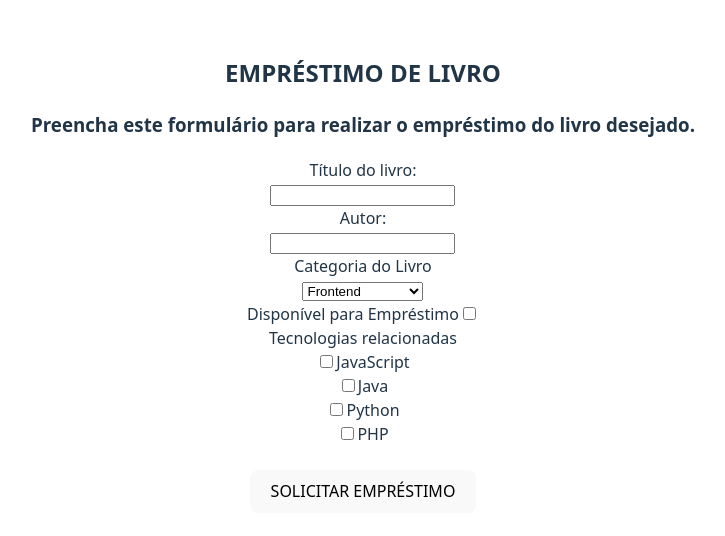
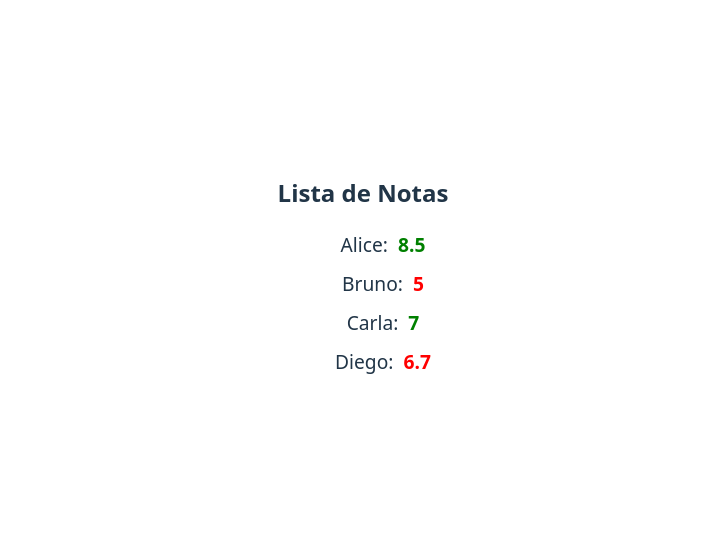
Before and after one commit to Kayque-Moreno/Projeto_Integrador_5, a React (Vite) app in the folder my-app/: page / in a window 1280 px wide. Shown: the part 126-662 px from the top of the page, without its empty margins (277-1002 px from the left). Built offline with nearby package versions, Linux system fonts and the light colour scheme.

Commit message:
Exercícios pt1

```diff
--- a/my-app/src/App.jsx
+++ b/my-app/src/App.jsx
@@ -1,6 +1,10 @@
 import './App.css'
+import ListaAlunos from './components/AULA_06-05/EX04/ListaAlunos'
+{/*import Menu from './components/AULA_06-05/EX03/Menu'
+import ListaProdutos from './components/AULA_06-05/EX02/ListaProdutos'
+import CardSimples from './components/AULA_06-05/EX01/CardSimples'
 import CadastroLivro from './components/CadastroLivro/Cadastrar'
-{/*import FormularioCadastro from './components/ExercicioFormulario/Form'
+import FormularioCadastro from './components/ExercicioFormulario/Form'
 import Formulario from './components/Cadastro_Simples/Formulario'
 import Saudacao from './components/Campo_Nome_Dinamico/Saudacao'
 import Contar from './components/Contador_Interativo/Contar'
@@ -27,8 +31,12 @@ function App() {
 
   return (
      <div>
+      <ListaAlunos/>
+      {/*<Menu/>
+      <ListaProdutos/>
+         <CardSimples/>
          <CadastroLivro/>
-         {/*<FormularioCadastro/>
+         <FormularioCadastro/>
          <Formulario/>
          <Saudacao/>
          <Contar/>
--- /dev/null
+++ b/my-app/src/components/AULA_06-05/EX01/CardSimples.css
@@ -0,0 +1,10 @@
+.fundo{
+    background-color: beige;
+    padding: 20px;
+    border-radius: 10%;
+}
+
+.botao:hover{
+    background-color: black;
+    color: white;
+}
--- /dev/null
+++ b/my-app/src/components/AULA_06-05/EX01/CardSimples.jsx
@@ -0,0 +1,11 @@
+import './CardSimples.css';
+function CardSimples(){
+    return(
+        <div className='fundo'>
+            <p>Nome: Kayque Moreno</p>
+            <p>Curso: Engenharia de Software</p>
+            <button className='botao'>Ver Perfil</button>
+        </div>
+    )
+}
+export default CardSimples
--- /dev/null
+++ b/my-app/src/components/AULA_06-05/EX02/ListaProdutos.css
@@ -0,0 +1,32 @@
+/* Container principal */
+.container {
+  padding: 20px;
+  font-family: Arial, sans-serif;
+  max-width: 400px;
+}
+
+
+.produto-card {
+  display: flex;
+  justify-content: space-between;
+  padding: 15px;
+  margin-bottom: 12px;
+  border-radius: 8px;
+  cursor: pointer;
+  transition: transform 0.2s, filter 0.2s;
+}
+
+
+.produto-card:hover {
+  transform: translateX(10px);
+  filter: brightness(0.9);
+}
+
+.nome {
+  font-weight: bold;
+}
+
+
+.card-azul { background-color: #bbdefb; }
+.card-verde { background-color: #c8e6c9; }
+.card-amarelo { background-color: #fff9c4; }
--- /dev/null
+++ b/my-app/src/components/AULA_06-05/EX02/ListaProdutos.jsx
@@ -0,0 +1,24 @@
+import './ListaProdutos.css';
+
+function ListaProdutos() {
+  const produtos = [
+    { id: 1, nome: "Teclado", preco: "R$ 250", classe: "card-azul" },
+    { id: 2, nome: "Mouse Gamer", preco: "R$ 120", classe: "card-verde" },
+    { id: 3, nome: "Monitor 144hz", preco: "R$ 1.100", classe: "card-amarelo" },
+  ];
+
+  return (
+    <div className="container">
+      <h1>Lista de Produtos</h1>
+
+      {produtos.map((produto) => (
+        <div key={produto.id} className={`produto-card ${produto.classe}`}>
+          <span className="nome">{produto.nome}</span>
+          <span className="preco">{produto.preco}</span>
+        </div>
+      ))}
+    </div>
+  );
+}
+
+export default ListaProdutos;
--- /dev/null
+++ b/my-app/src/components/AULA_06-05/EX03/Menu.css
@@ -0,0 +1,22 @@
+
+.menu {
+  display: flex;
+  list-style: none;
+  gap: 30px;
+  background-color: #333;
+  padding: 20px;
+  margin: 0;
+}
+
+.menu-link:hover {
+  color: #00d1b2;
+  text-decoration: underline;
+}
+
+.menu-link {
+  text-decoration: none;
+  color: white;
+  font-family: Arial, sans-serif;
+  font-weight: bold;
+  transition: 0.3s;
+}
--- /dev/null
+++ b/my-app/src/components/AULA_06-05/EX03/Menu.jsx
@@ -0,0 +1,19 @@
+import './Menu.css'
+function Menu(){
+    const links = ["Home", "Produtos", "Contato", "Sobre"]
+
+    return(
+        <nav className="navbar">
+            <ul className="menu">
+                {links.map((item, index)=>(
+                    <li key={index} className="menu">
+                        <a href={`#${item}`} className="menu-link">
+                            {item}
+                        </a>
+                    </li>
+                ))}
+            </ul>
+        </nav>
+    )
+}
+export default Menu
--- /dev/null
+++ b/my-app/src/components/AULA_06-05/EX04/ListaAlunos.css
@@ -0,0 +1,21 @@
+.container {
+  padding: 20px;
+}
+
+.item {
+  list-style: none;
+  margin-bottom: 10px;
+  font-size: 1.2rem;
+}
+
+.aprovado {
+  color: green;
+  font-weight: bold;
+  margin-left: 10px;
+}
+
+.reprovado {
+  color: red;
+  font-weight: bold;
+  margin-left: 10px;
+}
--- /dev/null
+++ b/my-app/src/components/AULA_06-05/EX04/ListaAlunos.jsx
@@ -0,0 +1,27 @@
+import './ListaAlunos.css';
+
+function ListaAlunos() {
+  const alunos = [
+    { id: 1, nome: "Alice", nota: 8.5 },
+    { id: 2, nome: "Bruno", nota: 5.0 },
+    { id: 3, nome: "Carla", nota: 7.0 },
+    { id: 4, nome: "Diego", nota: 6.7 },
+  ];
+
+  return (
+    <div className="container">
+      <h2>Lista de Notas</h2>
+      <ul>
+        {alunos.map((aluno) => (
+          <li key={aluno.id} className="item">
+            {aluno.nome}:
+            <span className={aluno.nota >= 7 ? 'aprovado' : 'reprovado'}>
+               {aluno.nota}
+            </span>
+          </li>
+        ))}
+      </ul>
+    </div>
+  );
+}
+export default ListaAlunos;
--- a/my-app/src/components/CadastroLivro/Cadastrar.jsx
+++ b/my-app/src/components/CadastroLivro/Cadastrar.jsx
@@ -1,151 +1,145 @@
-import {useState} from "react"
+import { useState } from "react";
 
-function CadastroLivro(){
-    const[formulario,setForm] = useState({
-        titulo : "",
-        autor : "",
-        categoria : "frontend",
-        disponivel_para_emprestimo : "",
-        tecnologias_relacionadas : [],
-        //criação das variáveis para armazenar os dados
-    })
+function CadastroLivro() {
 
-const [erro, setErro] = useState("")
+  const [form, setForm] = useState({
+    livro: "",
+    autor: "",
+    categoria: "",
+    disponivel_para_emprestimo: false,
+    javascript : false,
+    java : false,
+    python : false,
+    php : false
+  });
 
-function handleChange(event){
-    const{name, type, value, checked} = event.target;
+  function handleChange(event) {
+    const { name, value, type, checked } = event.target;
 
+    console.log(checked)
+    console.log(name)
+    console.log(type)
     setForm({
-        ...formulario,
-        tecnologias_relacionadas : lista
-    })
+      ...form,
+      [name]: type === 'checkbox' ? checked : value
 
+    });
+
+    console.log(form)
+
+  }
+
+  function handleSubmit(event) {
+    event.preventDefault();
+
+    console.log("Livro: ", form.livro);
+    console.log("Autor: ", form.autor);
+    console.log("Categoria: ", form.categoria)
+
+    alert("Empréstimo realizado com sucesso!")
+
+  }
+
+  function apagarDados(){
     setForm({
-        ...formulario,
-        [name] : type === 'checkbox' ? checked : value
-        //verificação para armazenar os dados inseridos
+      livro: "",
+      autor: "",
+      categoria: "",
+      disponivel_para_emprestimo: "",
+      tecnologias_relacionada:{
+        javascript : false,
+        java : false,
+        python : false,
+        php : false
+      }
     })
   }
 
-function handleSubmit(event){
-    event.preventDefault();//impede o recarregamento da página ao enviar os dados
-
-        if(!formulario.titulo || !formulario.autor || !formulario.categoria){
-            setErro("Preencha os campos obrigatórios!");
-            return;
-        }
-
-        setErro("");
-
-    console.log("Título: ", formulario.titulo);
-    console.log("Autor: ", formulario.autor);
-    console.log("Categoria: ", formulario.categoria);
-    console.log("Disponível para empréstimo: ", formulario.disponivel_para_emprestimo);
-    console.log("Tecnologias relacionadas ao livro:  ", formulario.tecnologias_relacionadas);
-    alert("Empréstimo realizado com sucesso!!!", formulario);
-}
-
-return(
+  return (
     <div>
-        <h2>EMPRÉSTIMO DE LIVRO</h2>
-        <h3>Preencha este formulário para realizar o empréstimo do livro desejado.</h3>
+      <h2>Cadastro de Livro</h2>
 
       <form onSubmit={handleSubmit}>
+
         <div>
-                <label>Título do livro: </label> <br></br>
+          <label>Livro: </label>
           <input
-                    type = "text"
-                    name = "titulo"
-                    value = {formulario.titulo}
-                    onChange = {handleChange}
+            type="text"
+            name="livro"
+            value={form.livro}
+            onChange={handleChange}
+
           />
         </div>
 
         <div>
-                <label>Autor: </label><br />
+          <label>Autor: </label>
           <input
-                    type = "text"
-                    name = "autor"
-                    value = {formulario.autor}
-                    onChange = {handleChange}
+            type="text"
+            name="autor"
+            value={form.autor}
+            onChange={handleChange}
+
           />
         </div>
 
         <div>
-                <label>Categoria do Livro</label> <br />
+          <label>Categoria do Livro: </label>
           <select
               name = "categoria"
-                    value = {formulario.categoria}
-                    onChange = {handleChange}>
-
-                    <option value="frontend">Frontend</option>
-                    <option value="backend">Backend</option>
-                    <option value="bd">Banco de Dados</option>
-                    <option value="mobile">Mobile</option>
+              value = {form.categoria}
+              onChange={handleChange}>
+              <option value = "Frontend">Frontend</option>
+              <option value = "Backend">Backend</option>
+              <option value = "Banco de Dados">Banco de Dados</option>
+              <option value = "Mobile">Mobile</option>
           </select>
         </div>
 
         <div>
-                <label>Disponível para Empréstimo</label>
+          <label>Livro disponível para empréstimo: </label>
           <input
             type = "checkbox"
-                value = {formulario.disponivel_para_emprestimo}
             name = "disponivel_para_emprestimo"
-                onChange = {handleChange}
+            value = {form.disponivel_para_emprestimo}
+            onChange={handleChange}
           />
         </div>
 
         <div>
-                <label>Tecnologias relacionadas</label><br/>
-                <label>
+          <label>Tecnologias relacionadas ao livro: </label>
           <input
-                        type = "checkbox"
-                        name = "tecnologias_relacionadas"
-                        value = "JavaScript"
-                        checked = {formulario.tecnologias_relacionadas.includes("JavaScript")}
-                        onChange = {handleChange}
-                    />
-                    JavaScript
-                </label>  <br/>
+            type="checkbox"
+            name = "javascript"
+            value = {form.javascript}
+            onChange={handleChange}
+            /> JavaScript
 
-                <label>
             <input
-                        type = "checkbox"
-                        name = "tecnologias_relacionadas"
-                        value = "Java"
-                        checked = {formulario.tecnologias_relacionadas.includes("Java")}
-                        onChange = {handleChange}
-                    />
-                    Java
-                </label>  <br/>
+            name = "java"
+            type="checkbox"
+            value = {form.java}
+            onChange={handleChange}
+            /> Java
 
-                <label>
             <input
-                        type = "checkbox"
-                        name = "tecnologias_relacionadas"
-                        value = "Python"
-                        checked = {formulario.tecnologias_relacionadas.includes("Python")}
-                        onChange = {handleChange}
-                    />
-                    Python
-                </label>  <br/>
+            name = "python"
+            type="checkbox"
+            value = {form.python}
+            onChange={handleChange}
+            /> Python
 
-                <label>
             <input
-                        type = "checkbox"
-                        name = "tecnologias_relacionadas"
-                        value = "PHP"
-                        checked = {formulario.tecnologias_relacionadas.includes("PHP")}
-                        onChange = {handleChange}
-                    />
-                    PHP
-                </label>
+            name = "php"
+            type="checkbox"
+            value = {form.php}
+            onChange={handleChange}
+            /> PHP
         </div>
-            <br/>
 
-            <button>SOLICITAR EMPRÉSTIMO</button>
+        <button type="submit" onClick={apagarDados}>Cadastrar</button>
       </form>
     </div>
-)
+  );
 }
 export default CadastroLivro
```
Lines whose indentation alone changed are shown as unchanged.
